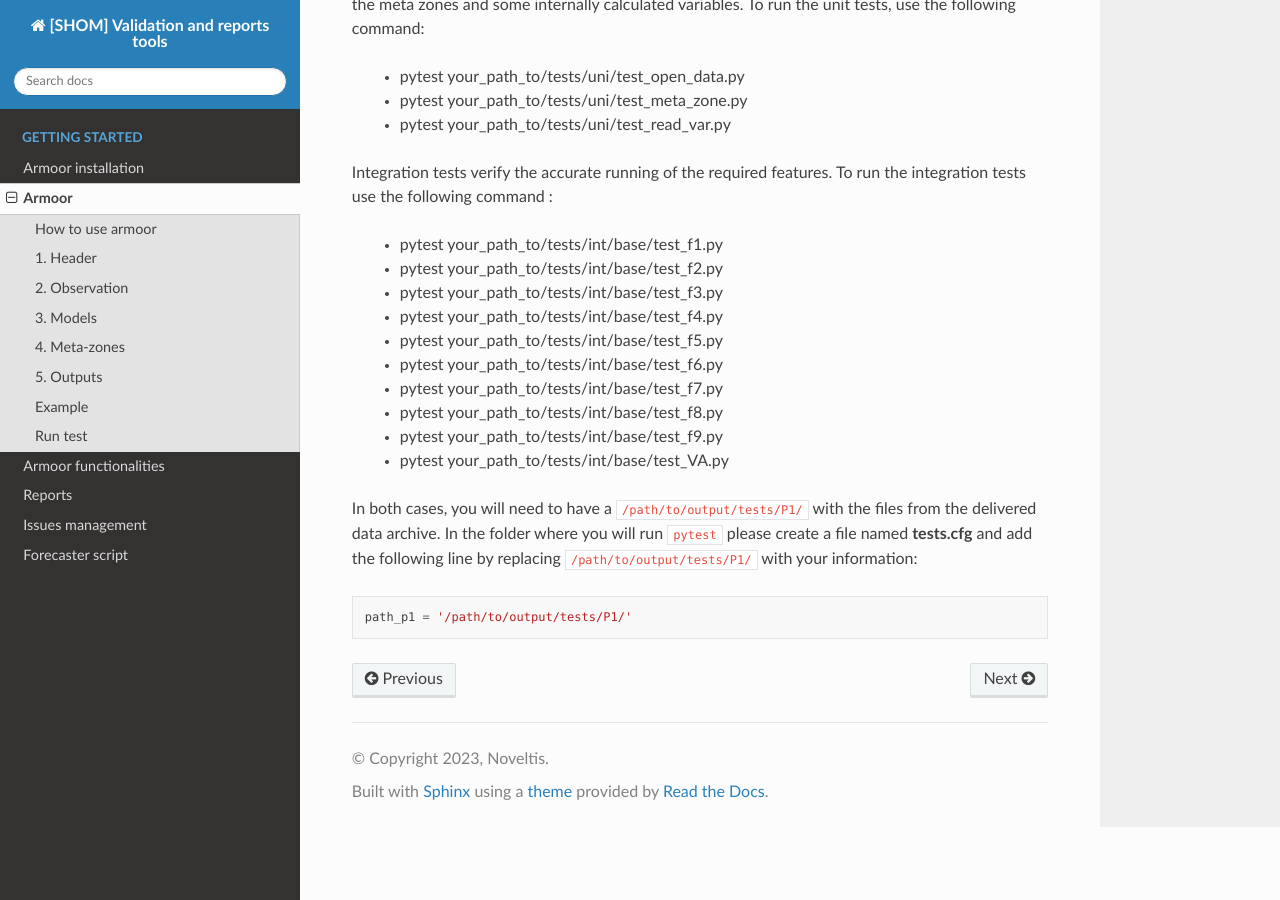
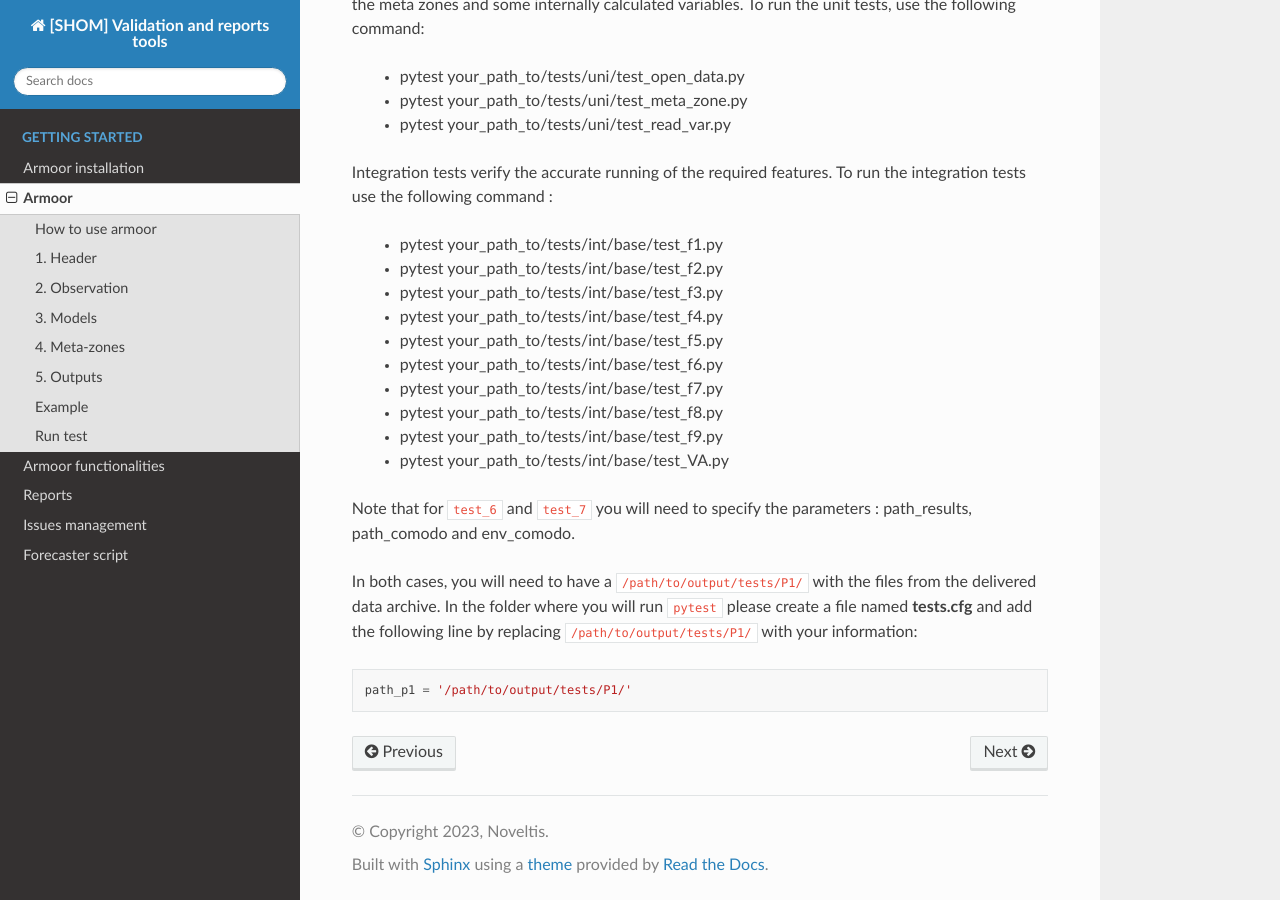
Before and after one commit to shom-fr/armoor, a Sphinx documentation site: the page built from docs/source/base.rst, in a window 1280 px wide and 900 px high, scrolled down 5131 px. Built offline with Sphinx 7.4.7 and the Read the Docs theme 2.0.0, drawn with Linux system fonts in a browser that asks for light colours.

Commit message:
documentation updated

```diff
--- a/docs/source/base.rst
+++ b/docs/source/base.rst
@@ -210,6 +210,10 @@ Integration tests verify the accurate running of the required features. To run t
     * pytest your_path_to/tests/int/base/test_f9.py
     * pytest your_path_to/tests/int/base/test_VA.py
 
+Note that for ``test_6`` and ``test_7`` you will need to specify the parameters : path_results, path_comodo and
+env_comodo.
+
+
 In both cases, you will need to have a ``/path/to/output/tests/P1/`` with the files from the delivered data archive.
 In the folder where you will run ``pytest`` please create a file named **tests.cfg**
 and add the following line by replacing ``/path/to/output/tests/P1/`` with your information::
```
